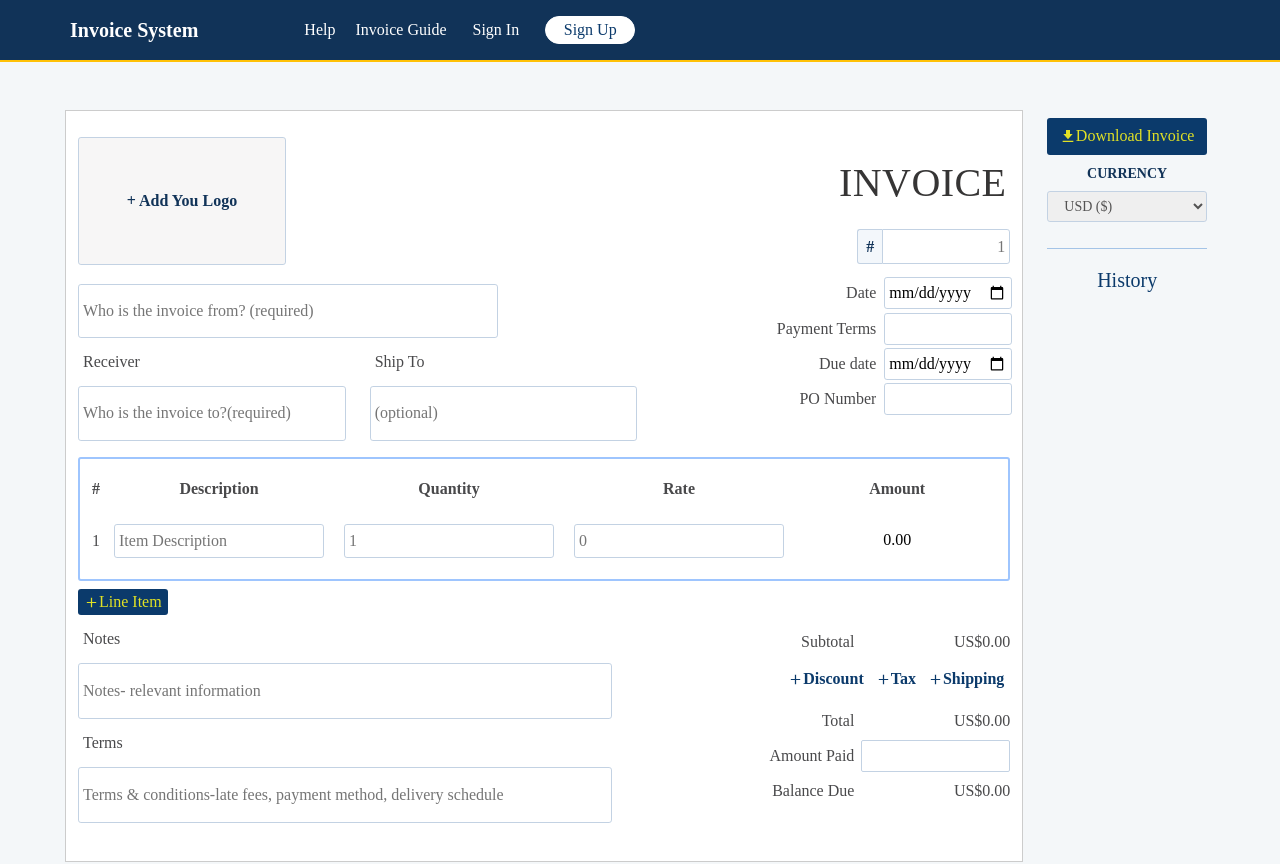
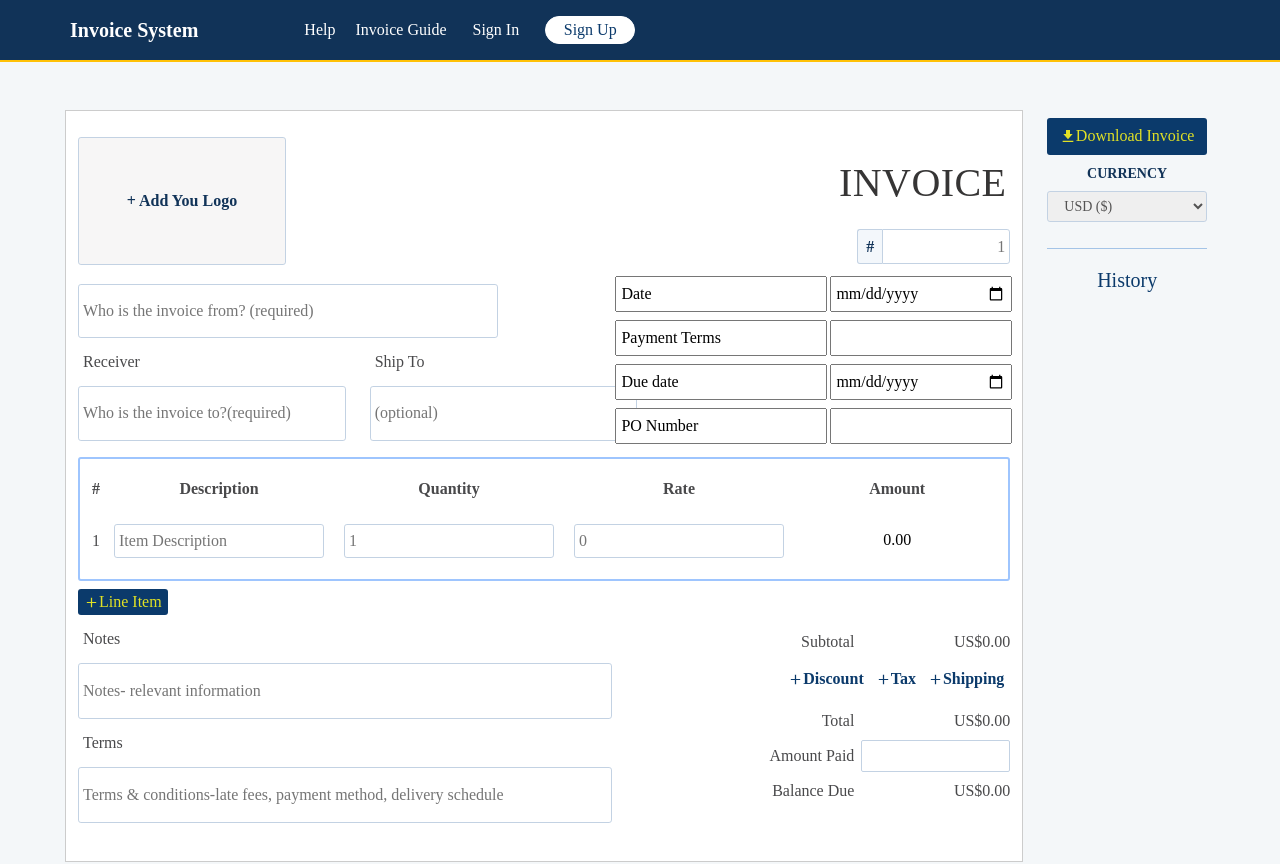
Before and after one commit to Ollah16/invoice-app, a React (Create React App) app: page / in a window 1280 px wide. Shown: the top 864 px of the page. Built offline with nearby package versions, Linux system fonts and the light colour scheme.

Commit message:
Refactor: change class names and use Bootstrap element

```diff
--- a/src/components/desktop/InvoiceDateDetails.js
+++ b/src/components/desktop/InvoiceDateDetails.js
@@ -1,5 +1,5 @@
 import React from "react";
-import { Col } from "react-bootstrap";
+import { Col, Row } from "react-bootstrap";
 import { useAppContext } from "../../context/AppContext";
 import InputField from "../common/InputField";
 
@@ -7,60 +7,64 @@ const InvoiceDateDetails = () => {
 
     const { state: { dateTitle, date, paymentTerms, paymentTitle, dueDate, dueDateTitle, poNumber, poTitle }, handleCustomInputs } = useAppContext();
 
-    return (<Col >
-        <Col className='invoice-data'>
-            <div className="custom-input-div">
+    return (<Col lg={4}>
+        <Row className="d-flex flex-column gap-2 invoice-meta-fields">
+            <Row className='invoice-data d-flex justify-content-between p-0 meta-field-row'>
+                <Col className="p-0 label-input">
                     <InputField value={dateTitle} onChange={(event) => handleCustomInputs('DATE_TITLE', event.target.value)} />
-            </div>
+                </Col>
 
-            <div className="norm-input-div">
+                <Col className="p-0 meta-value-input">
                     <InputField
                         value={date}
+                        className={"w-100 d-inline-block"}
                         onChange={(event) => handleCustomInputs('DATE', event.target.value)}
                         type='date' />
-            </div>
                 </Col>
+            </Row>
 
-        <Col className='invoice-data'>
-            <div className="custom-input-div">
+            <Row className='invoice-data d-flex justify-content-between p-0 meta-field-row'>
+                <Col className="p-0 label-input">
                     <InputField value={paymentTitle} onChange={(event) => handleCustomInputs('PAYMENT_TITLE', event.target.value)} />
-            </div>
-            <div className="norm-input-div">
+                </Col>
+                <Col className="p-0 meta-value-input">
                     <InputField
                         value={paymentTerms}
+                        className={"w-100 d-inline-block"}
                         onChange={(event) => handleCustomInputs('PAYMENT_TERMS', event.target.value)}
                         type='text' />
-            </div>
                 </Col>
+            </Row>
 
-        <Col className='invoice-data'>
-            <div className="custom-input-div">
+            <Row className='invoice-data d-flex justify-content-between p-0 meta-field-row'>
+                <Col className="p-0 label-input">
                     <InputField value={dueDateTitle} onChange={(event) => handleCustomInputs('DUE_DATE_TITLE', event.target.value)} />
-            </div>
-            <div className="norm-input-div">
+                </Col>
+                <Col className="p-0 meta-value-input">
                     <InputField
                         value={dueDate}
+                        className={"w-100 d-inline-block"}
                         onChange={(event) => handleCustomInputs('DUE_DATE', event.target.value)}
                         type='date'
                         placeholder="Recipient's username" />
-            </div>
                 </Col>
+            </Row>
 
-        <Col className='invoice-data'>
-
-            <div className="custom-input-div">
+            <Row className='invoice-data d-flex justify-content-between p-0 meta-field-row'>
+                <Col className="p-0 label-input">
                     <InputField value={poTitle} onChange={(event) => handleCustomInputs('PO_TITLE', event.target.value)} />
-            </div>
-
-            <div className="norm-input-div">
+                </Col>
+                <Col className="p-0 meta-value-input">
                     <InputField
                         value={poNumber}
+                        className={"w-100 d-inline-block"}
                         onChange={(event) => handleCustomInputs('PO_NUMBER', event.target.value)}
                         aria-label="Recipient's username"
                         aria-describedby="basic-addon2"
                     />
-            </div>
                 </Col>
+            </Row>
+        </Row>
     </Col>)
 }
 
```
Lines whose indentation alone changed are shown as unchanged.
